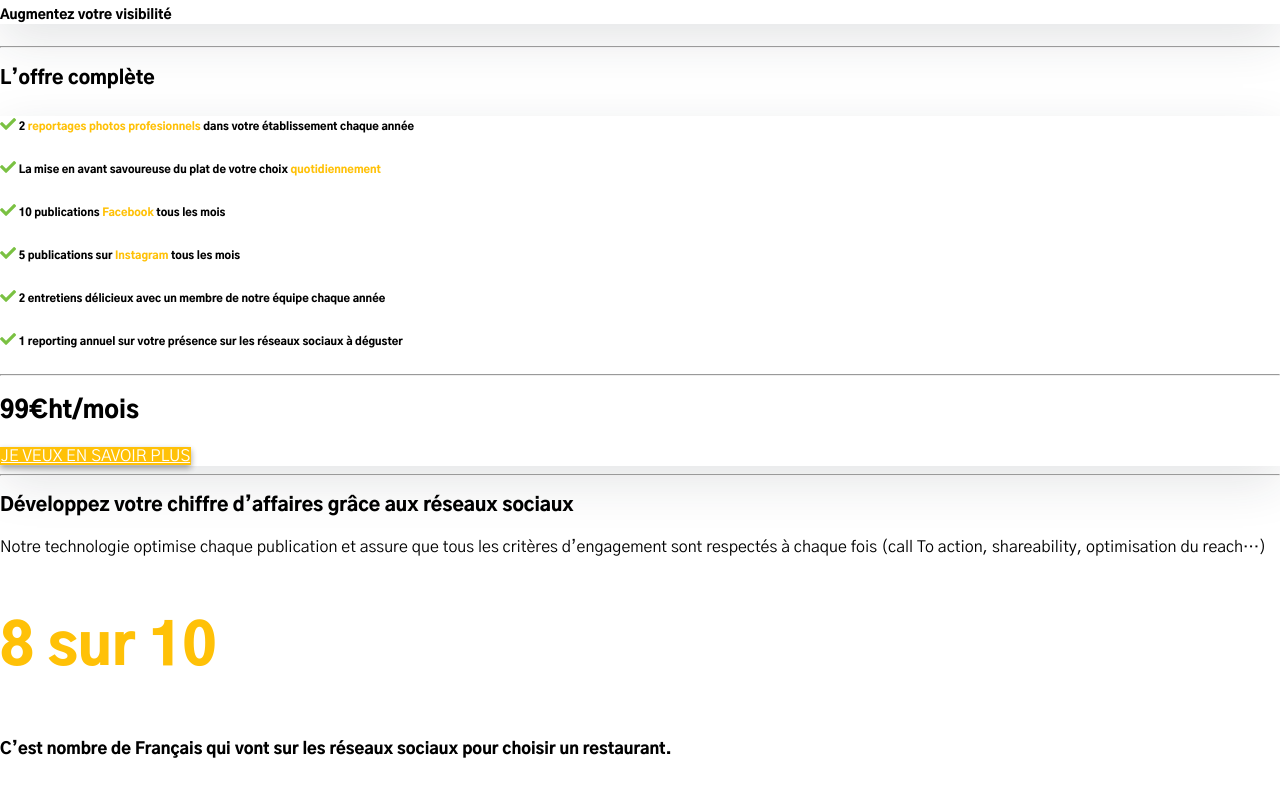
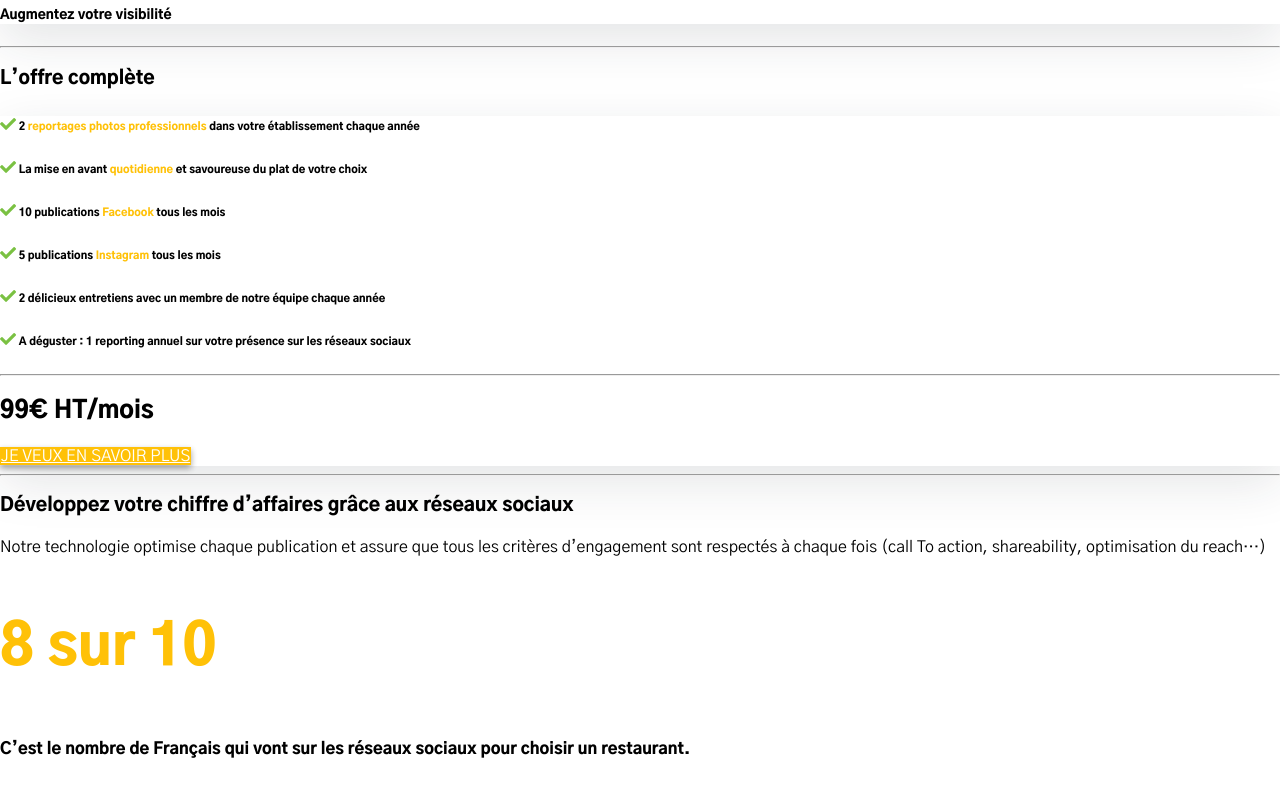
Before and after one commit to SamiFournier/qomi, a plain HTML site: page index.html in a window 1280 px wide. Shown: the part 3840-4640 px from the top of the page. Drawn offline with nearby package versions, Linux system fonts and the light colour scheme.

Commit message:
correction orthp

```diff
--- a/index.html
+++ b/index.html
@@ -113,16 +113,16 @@
           </div>
           <div class="card text-center card-shadow col-11 col-sm-9 col-lg-5">
             <div class="card-body p-2 p-sm-3">
-              <h6 class="card-subtitle p-3"><i class="fas fa-check"></i> 2 <span class="jaune">reportages photos profesionnels</span> dans votre établissement chaque année</h6>
-              <h6 class="card-subtitle p-3"><i class="fas fa-check"></i> La mise en avant savoureuse du plat de votre choix <span class="jaune">quotidiennement</span></h6>
+              <h6 class="card-subtitle p-3"><i class="fas fa-check"></i> 2 <span class="jaune">reportages photos professionnels</span> dans votre établissement chaque année</h6>
+              <h6 class="card-subtitle p-3"><i class="fas fa-check"></i> La mise en avant <span class="jaune">quotidienne</span> et savoureuse du plat de votre choix</h6>
               <h6 class="card-subtitle p-3"><i class="fas fa-check"></i> 10 publications <span class="jaune">Facebook</span> tous les mois</h6>
-              <h6 class="card-subtitle p-3"><i class="fas fa-check"></i> 5 publications sur <span class="jaune">Instagram</span> tous les mois</h6>
-              <h6 class="card-subtitle p-3"><i class="fas fa-check"></i> 2 entretiens délicieux avec un membre de notre équipe chaque année</h6>
-              <h6 class="card-subtitle p-3"><i class="fas fa-check"></i> 1 reporting annuel sur votre présence sur les réseaux sociaux à déguster</h6>
+              <h6 class="card-subtitle p-3"><i class="fas fa-check"></i> 5 publications <span class="jaune">Instagram</span> tous les mois</h6>
+              <h6 class="card-subtitle p-3"><i class="fas fa-check"></i> 2 délicieux entretiens avec un membre de notre équipe chaque année</h6>
+              <h6 class="card-subtitle p-3"><i class="fas fa-check"></i> A déguster : 1 reporting annuel sur votre présence sur les réseaux sociaux</h6>
               <div class="container m-3">
                 <hr>
               </div>
-              <h2 class="card-title text-center mt-4 mb-0"><span class="bold">99€ht/mois</span></h2>
+              <h2 class="card-title text-center mt-4 mb-0"><span class="bold">99€ HT/mois</span></h2>
               <a href="#" class="btn btn-lg btn-raised cta mt-4 mb-3" data-toggle="modal" data-target=".bd-inscription-modal">Je veux en savoir plus</a>
             </div>
           </div>
@@ -143,7 +143,7 @@
       <div class="row justify-content-center justify-content-md-between text-center mb-3">
         <div class="col-11 col-sm-9 col-md-4">
           <p class="numberVA bold jaune mb-0">8 sur 10</p>
-          <p class="pr-2 pL-2 bold">C’est nombre de Français qui vont sur les réseaux sociaux pour choisir un restaurant.</p>
+          <p class="pr-2 pL-2 bold">C’est le nombre de Français qui vont sur les réseaux sociaux pour choisir un restaurant.</p>
         </div>
         <div class="col-11 col-sm-9 col-md-4">
           <p class="numberVA bold jaune mb-0">50%</p>
@@ -175,7 +175,7 @@
               </div>
               <div class="col-12 col-md-6">
                 <div>
-                  <p class="text-center text-md-left">« Dès l’ouverture, j’ai tout de suite compris l’intérêt d’être présent régulièrement sur les réseaux sociaux. Mais entre la gestion de la cuisine, du personnel et de tout le reste, j’ai vite manqué temps et délaisser ma page Facebook. Qomi a réglé ce problème pour moi »</p>
+                  <p class="text-center text-md-left">« Dès l’ouverture, j’ai tout de suite compris l’intérêt d’être présent régulièrement sur les réseaux sociaux. Mais entre la gestion de la cuisine, du personnel et de tout le reste, j’ai vite manqué temps et délaissé ma page Facebook. Qomi a réglé ce problème pour moi »</p>
                   <p class="blockquote-footer">Léa T.</p>
                 </div>
               </div>
@@ -314,7 +314,7 @@
       <div class="row justify-content-center align-items-center pt-2 pb-2 pt-md-5 pb-md-5 mb-4">
         <div class="col-12 col-md-7 pr-5 pl-5 text-center text-md-right">
           <h5>4 – Et ensuite ?</h5>
-          <p>Notre équipe s’occupe de suivre l’actualité pour continuer de créer un contenu pertinent pour vous. Nous planifions aussi, selon vos envies, les prochains entretien et reportage photo.</p>
+          <p>Notre équipe s’occupe de suivre l’actualité pour continuer de créer un contenu pertinent pour vous. Nous planifions aussi, selon vos envies, les prochains entretiens et reportages photo.</p>
         </div>
         <img class="d-none d-md-flex col-md-5" src="./images/undraw_social_dashboard_k3pt.svg" alt="Contacteznous">
       </div>
```
